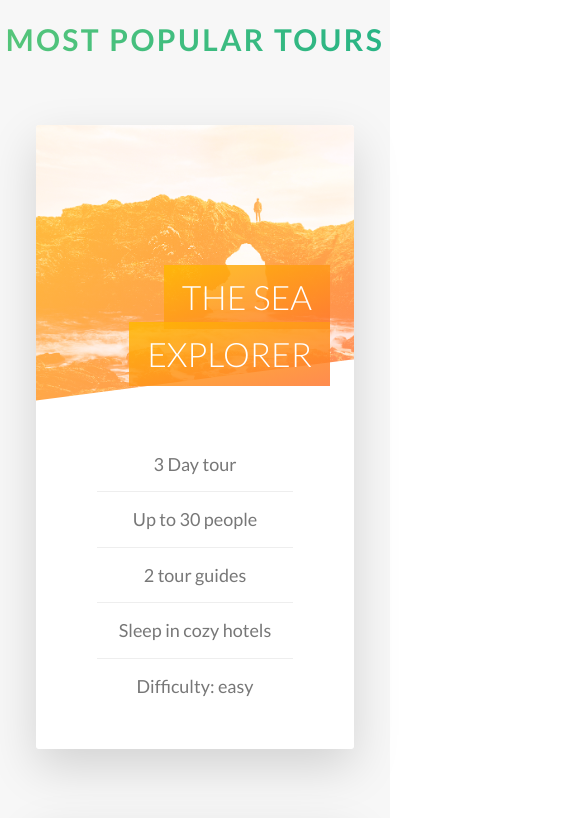
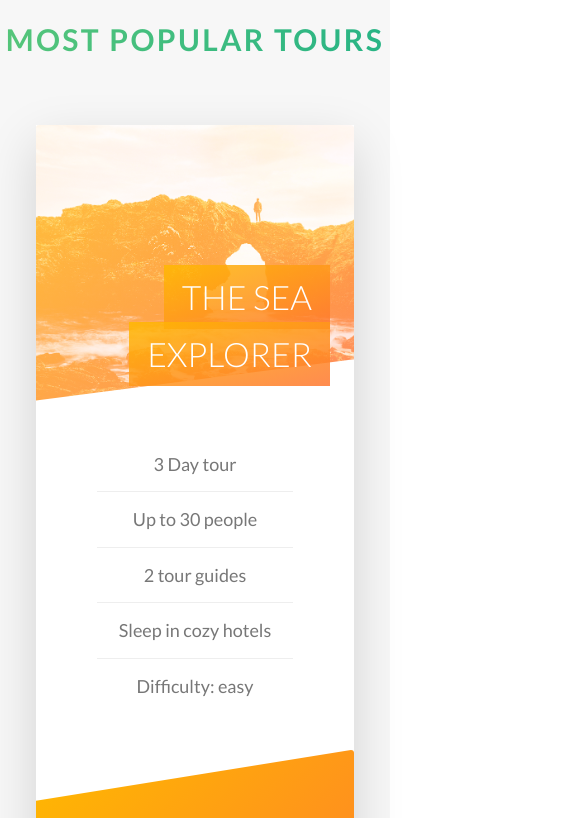
Before and after one commit to adarshcodes/1-Natours, a website: page index.html in a window 390 px wide. Shown: the part 3800-4618 px from the top of the page, 585 px wide, since content can reach past the window. Drawn offline with Linux system fonts and the light colour scheme.

Commit message:
done most media query for tab

```diff
--- a/sass/components/_cards.scss
+++ b/sass/components/_cards.scss
@@ -124,6 +124,7 @@
   }
 
   &_price-box {
+    text-align: center;
     color: $color-white;
     margin-bottom: 8rem;
   }
@@ -137,4 +138,47 @@
     font-size: 6rem;
     font-weight: 100;
   }
+
+  @include respond(tab-port) {
+    height: auto;
+    border: $cards-radius;
+    background-color: $color-white;
+    box-shadow: 0 1.5rem 4rem rgba($color-black, .15);
+
+    &_side {
+      height: auto;
+      position: relative;
+      box-shadow: none;
+
+      &-back {
+        transform: rotateX(0);
+        clip-path: polygon(0 15%, 100% 0, 100% 100%, 0 100%);
+      }
+    }
+
+    &:hover &_side-front {
+      transform: rotateX(0);
+    }
+
+    &_details {
+      padding: 3rem;
+    }
+    // BACK SIDE STYLING
+    &_cta {
+      position: relative;
+      width: 100%;
+      top: 0;
+      left: 0;
+      transform: translate(0);
+      padding: 7rem 4rem 4rem 4rem;
+    }
+
+    &_price-box {
+      margin-bottom: 3rem;
+    }
+
+    &_price-value {
+      font-size: 4rem;
+    }
+  }
 }
--- a/sass/components/_form.scss
+++ b/sass/components/_form.scss
@@ -15,6 +15,10 @@
     width: 90%;
     display: block;
     transition: all 0.3s;
+
+    @include respond(tab-port) {
+      width: 100%;
+    }
 
     &:focus {
       outline: none;
@@ -49,6 +53,11 @@
   &_radio-group {
     width: 45%;
     display: inline-block;
+
+    @include respond(tab-port) {
+      width: 100%;
+      margin-bottom: 2.5rem;
+    }
   }
 
   &_radio-input {
--- a/sass/components/_story.scss
+++ b/sass/components/_story.scss
@@ -4,10 +4,16 @@
   box-shadow: 0 3rem 6rem rgba($color-black, .1);
   background-color: rgba($color-white, .6);
   border-radius: $cards-radius;
-  padding: 6rem;
-  padding-left: 9rem;
+  padding: 6rem 6rem 6rem 9rem;
   font-size: $default-font-size;
   transform: skewX(-12deg);
+  @include respond(tab-port) {
+    width: 90%;
+    padding: 4rem 4rem 4rem 7rem;
+  }
+  @include respond(phone) {
+    transform: skewX(0);
+  }
 
   &_shape {
     width: 13.3rem;
@@ -16,20 +22,26 @@
     -webkit-shape-outside: circle(50% at 50% 50%);
     shape-outside: circle(50% at 50% 50%);
     -webkit-clip-path: circle(50% at 50% 50%);
-    clip-path:circle(50% at 50% 50%);
+    clip-path: circle(50% at 50% 50%);
     transform: translate(-3rem) skewX(12deg);
     position: relative;
     overflow: hidden;
+    @include respond(phone) {
+      transform: translate(-3rem) skewX(0);
+    }
   }
 
   &_img {
     height: 100%;
     transform: translateX(-3.2rem) scale(1.4);
-    transition: all .5s;
+    transition: all 0.5s;
   }
 
   &_text {
     transform: skewX(12deg);
+    @include respond(phone) {
+      transform: skewX(0);
+    }
   }
 
   &_caption {
@@ -43,7 +55,7 @@
     font-weight: 400;
     text-align: center;
     opacity: 0;
-    transition: all .5s;
+    transition: all 0.5s;
     backface-visibility: hidden;
   }
 
@@ -56,5 +68,4 @@
     transform: translateX(-3.2rem) scale(1);
     filter: blur(2.5px);
   }
-
 }
--- a/sass/pages/home.scss
+++ b/sass/pages/home.scss
@@ -2,7 +2,6 @@
   background-color: $color-grey-light-1;
   padding: 25rem 0;
   margin-top: -20vh;
-
   @include respond(tab-port) {
     padding: 20rem 0;
   }
@@ -18,7 +17,6 @@
   & > * {
     transform: skewY(7deg);
   }
-
   @include respond(tab-port) {
     padding: 10rem 0;
   }
@@ -28,7 +26,6 @@
   background-color: $color-grey-light-1;
   padding: 25rem 0 15rem;
   margin-top: -12vh;
-
   @include respond(tab-port) {
     padding: 20rem 0 10rem;
   }
@@ -37,7 +34,6 @@
 .section-stories {
   padding: 15rem 0;
   position: relative;
-
   @include respond(tab-port) {
     padding: 10rem 0;
   }
@@ -46,7 +42,6 @@
 .section-book {
   padding: 15rem 0;
   background-image: linear-gradient(to right bottom, $color-primary-light, $color-primary-dark);
-
   @include respond(tab-port) {
     padding: 10rem 0;
   }
@@ -56,13 +51,24 @@
   background-image: linear-gradient(105deg, rgba($color-white, .9) 0%, rgba($color-white, .9) 50%, transparent 50%), url("../img/nat-10.jpg");
   background-size: cover;
   border-radius: $cards-radius;
-  height: 50rem;
+
+  @include respond(tab-land) {
+    background-image: linear-gradient(105deg, rgba($color-white, .9) 0%, rgba($color-white, .9) 65%, transparent 65%), url("../img/nat-10.jpg");
+  }
+
+  @include respond(tab-port) {
+      background-image: linear-gradient(to right, rgba($color-white, .9) 0%, rgba($color-white, .9) 100%), url("../img/nat-10.jpg");
+  }
 
   &_form {
     width: 50%;
     padding: 6rem;
+    @include respond(tab-land) {
+      width: 65%;
     }
 
-
-
+    @include respond(tab-port) {
+      width: 100%;
     }
+  }
+}
```
Also changed, not shown: css/styles.css. Lines whose indentation alone changed are shown as unchanged.
